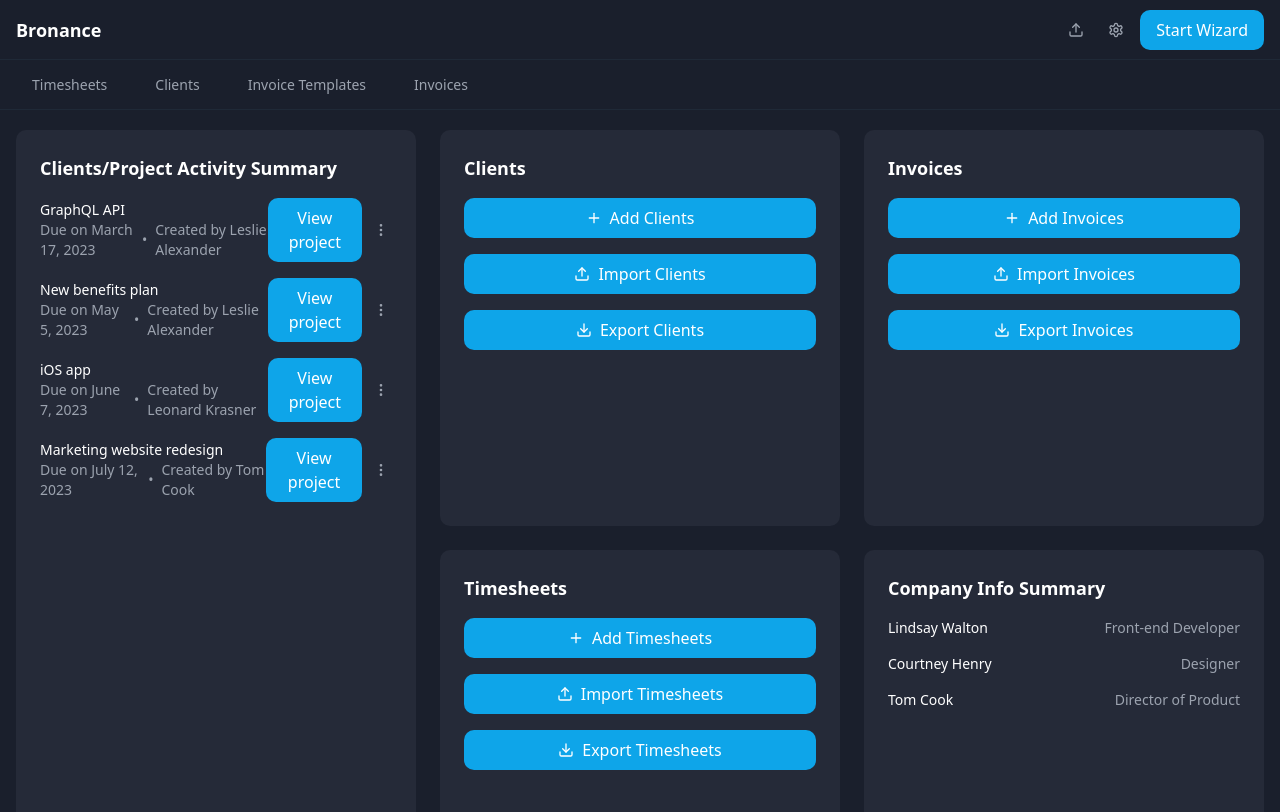
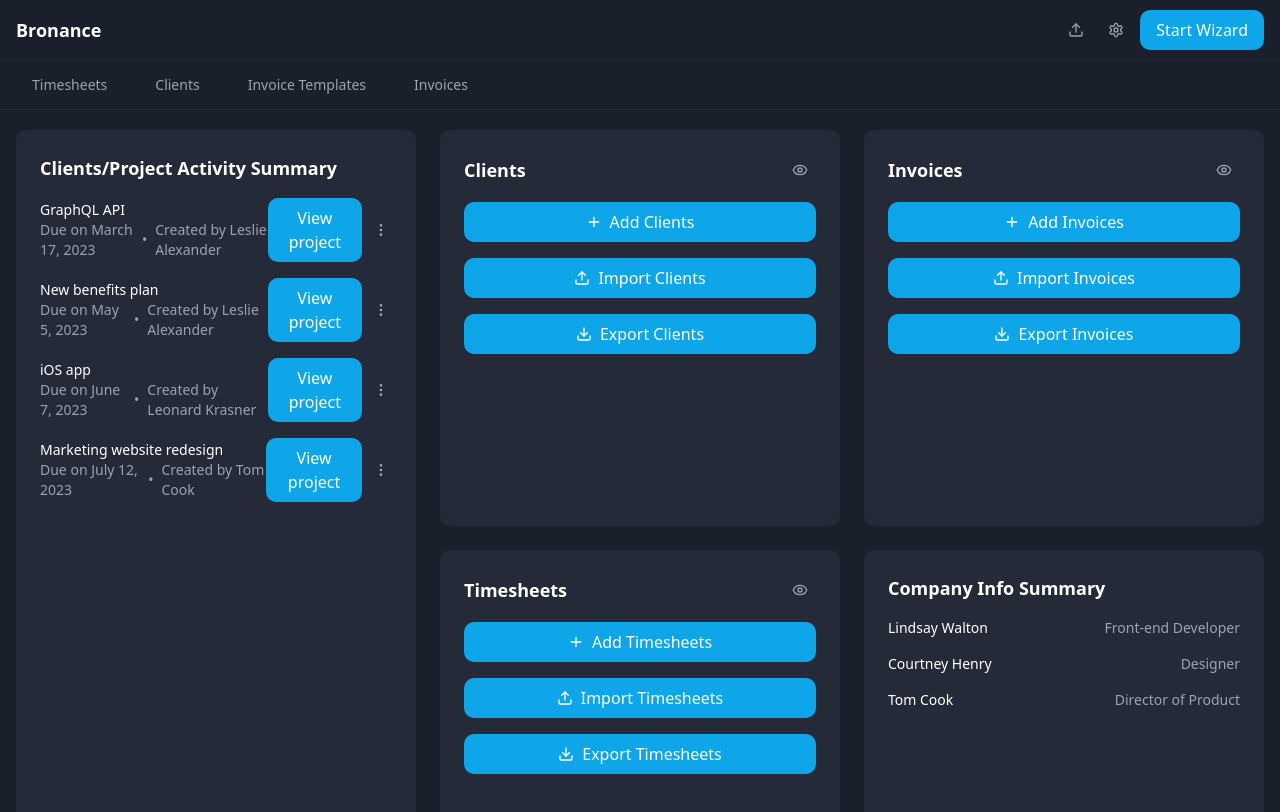
Before and after one commit to brovio/jibinvoicing, a React (Vite) app: page / in a window 1280 px wide. Shown: the top 812 px of the page. Built offline with nearby package versions, Linux system fonts and the light colour scheme.

Commit message:
Link navigation for dashboard cards
Added links to the Clients, Invoices, and Timesheets pages from the respective dashboard cards. Included a view icon in the smaller red box that also links to the corresponding pages. All other functionalities remain unchanged.
[skip gpt_engineer]

```diff
--- a/src/components/dashboard/QuickActionCard.tsx
+++ b/src/components/dashboard/QuickActionCard.tsx
@@ -1,14 +1,35 @@
 import { Button } from "@/components/ui/button";
-import { Plus, Upload, Download } from "lucide-react";
+import { Plus, Upload, Download, Eye } from "lucide-react";
+import { Link } from "react-router-dom";
 
 interface QuickActionCardProps {
   title: string;
 }
 
 export const QuickActionCard = ({ title }: QuickActionCardProps) => {
+  const getPagePath = (title: string) => {
+    switch (title.toLowerCase()) {
+      case "clients":
+        return "/clients";
+      case "invoices":
+        return "/invoice-templates";
+      case "timesheets":
+        return "/timesheets";
+      default:
+        return "/";
+    }
+  };
+
   return (
     <div className="bg-dashboard-card border-dashboard-card rounded-[10px] p-6">
-      <h2 className="text-lg font-semibold mb-4 text-white">{title}</h2>
+      <div className="flex justify-between items-center mb-4">
+        <Link to={getPagePath(title)} className="text-lg font-semibold text-white hover:text-dashboard-primary transition-colors">
+          {title}
+        </Link>
+        <Link to={getPagePath(title)} className="btn-icon">
+          <Eye className="h-4 w-4" />
+        </Link>
+      </div>
       <div className="space-y-4">
         <button className="btn-primary w-full">
           <Plus className="h-4 w-4 mr-2" />
@@ -38,18 +59,6 @@ export const QuickActionCard = ({ title }: QuickActionCardProps) => {
             </button>
           </>
         )}
-        {title !== "Clients" && title !== "Timesheets" && title !== "Invoices" && (
-          <>
-            <button className="btn-secondary w-full">
-              <Upload className="h-4 w-4 mr-2" />
-              Import {title}
-            </button>
-            <button className="btn-secondary w-full">
-              <Download className="h-4 w-4 mr-2" />
-              Export {title}
-            </button>
-          </>
-        )}
       </div>
     </div>
   );
```
